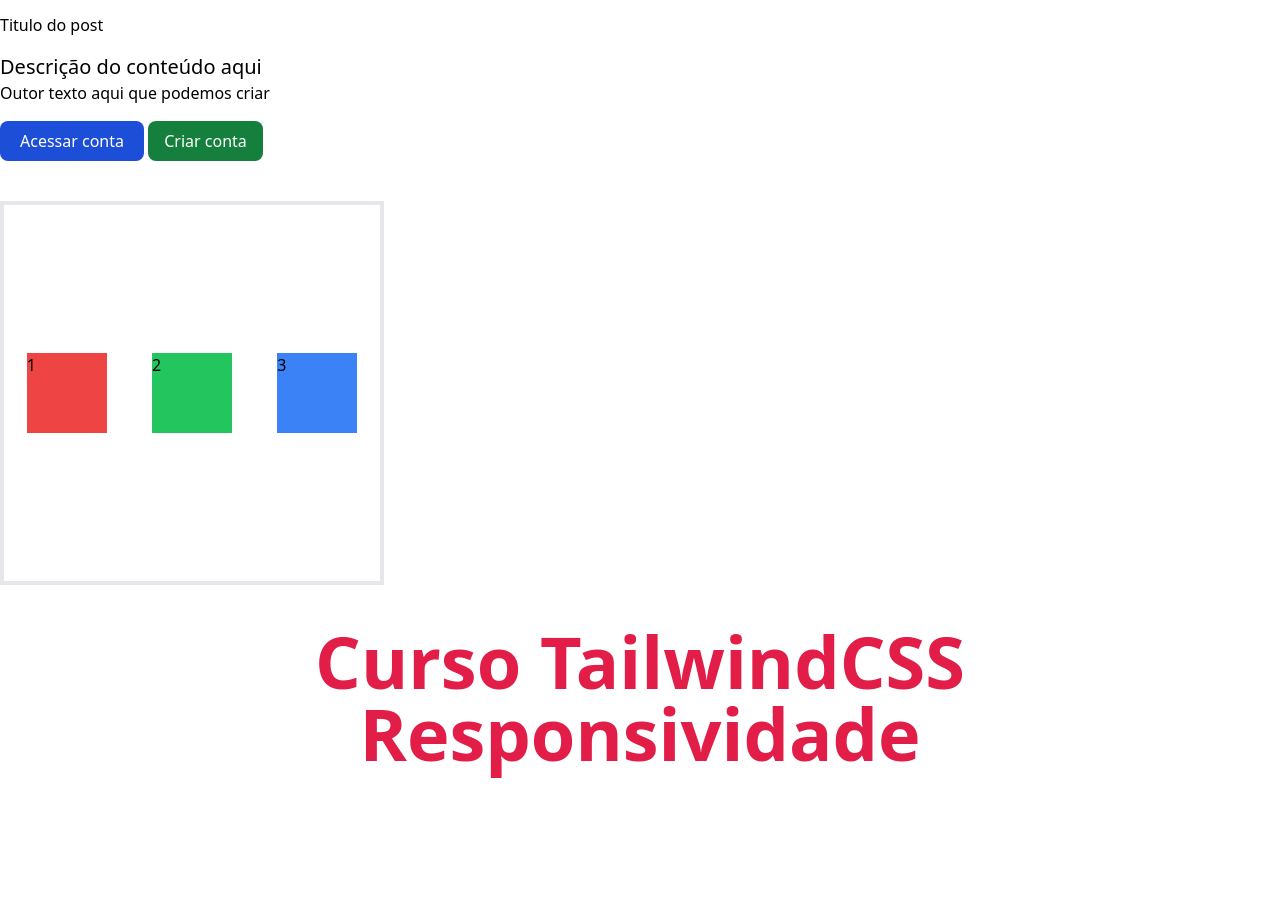
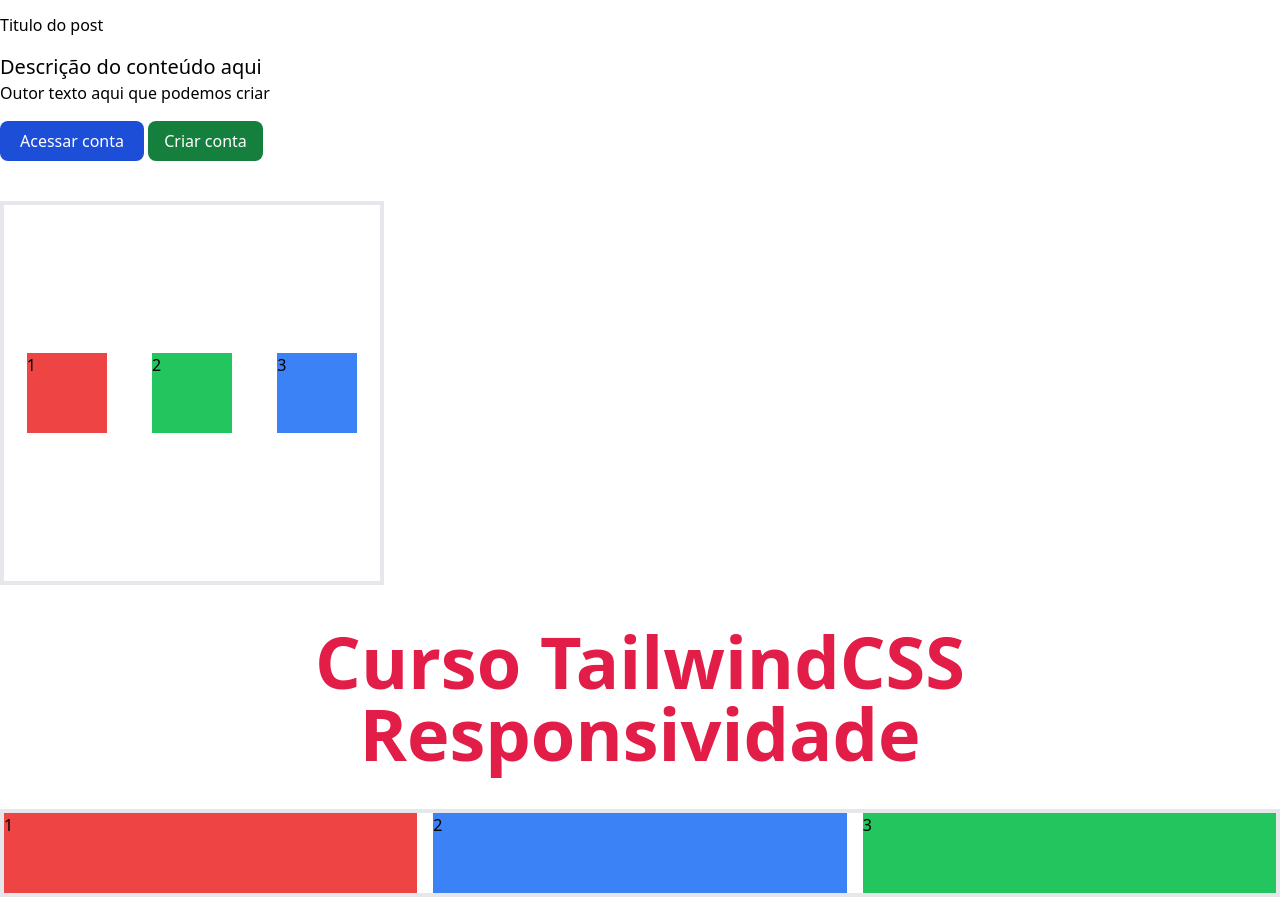
Before and after one commit to Kawan02/tailwind-css, a website: page aula/src/index.html in a window 1280 px wide. Shown: the part 83-980 px from the top of the page. Before the commit the page ends 892 px from the top, so only its background shows below. Drawn offline with Linux system fonts and the light colour scheme.

Commit message:
Dominando o GRID

```diff
--- a/aula/src/index.html
+++ b/aula/src/index.html
@@ -41,5 +41,13 @@
     <!-- responsividade -->
     <h1 class="font-bold text-rose-600 text-center text-2xl m-10 sm:text-4xl lg:text-7xl">Curso TailwindCSS Responsividade</h1>
     <!-- responsividade -->
+
+    <!-- Grid -->
+    <div class="w-full border-4 grid grid-cols-1 md:grid-cols-2 lg:grid-cols-3 gap-4">
+      <div class="bg-red-500 h-20">1</div>
+      <div class="bg-blue-500 h-20">2</div>
+      <div class="bg-green-500 h-20">3</div>
+    </div>
+    <!-- Grid -->
   </body>
 </html>
```
Also changed, not shown: aula/styles/output.css.
